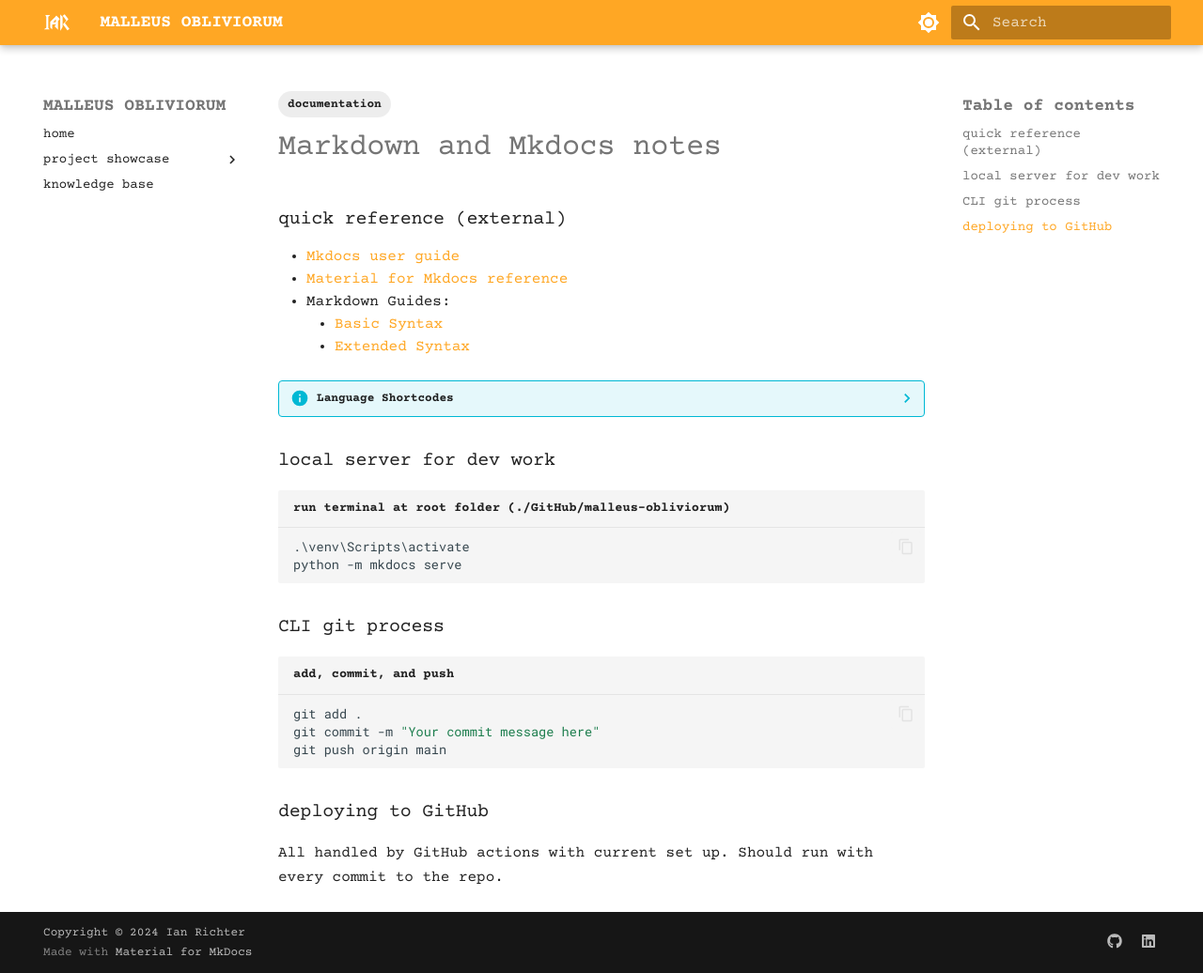
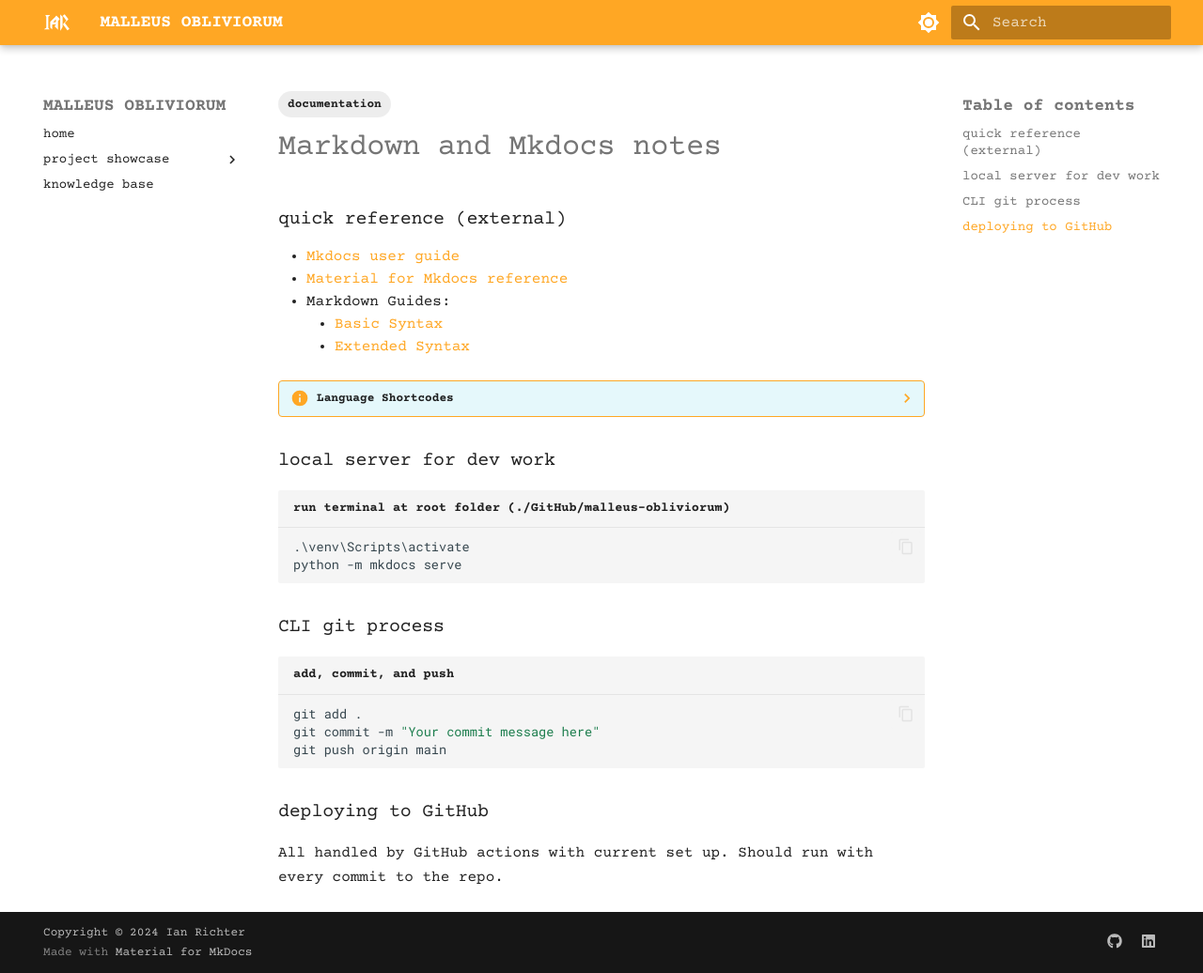
Before and after one commit to iarichter/malleus-obliviorum, an MkDocs documentation site: the page built from docs/resources/mkdocs-material.md, in a window 1280 px wide and 1036 px high. Shown: the whole window at 94% size. Built offline with MkDocs 1.6.1 and Material for MkDocs 9.7.7, drawn with Linux system fonts in a browser that asks for light colours.

Commit message:
'admonition color update in CSS'

```diff
--- a/docs/stylesheets/extra.css
+++ b/docs/stylesheets/extra.css
@@ -39,3 +39,12 @@
     justify-content: space-between;
     padding: 0 0px;
   }
+.md-typeset .admonition.info, .md-typeset details.info {
+  border-color: #FFA724
+}
+.md-typeset .info>.admonition-title:before, .md-typeset .info>summary:before {
+  background-color: #FFA724;
+}
+.md-typeset .info>.admonition-title:after, .md-typeset .info>summary:after {
+  color: #FFA724;
+}
```
Also changed, not shown: 1 other file.
